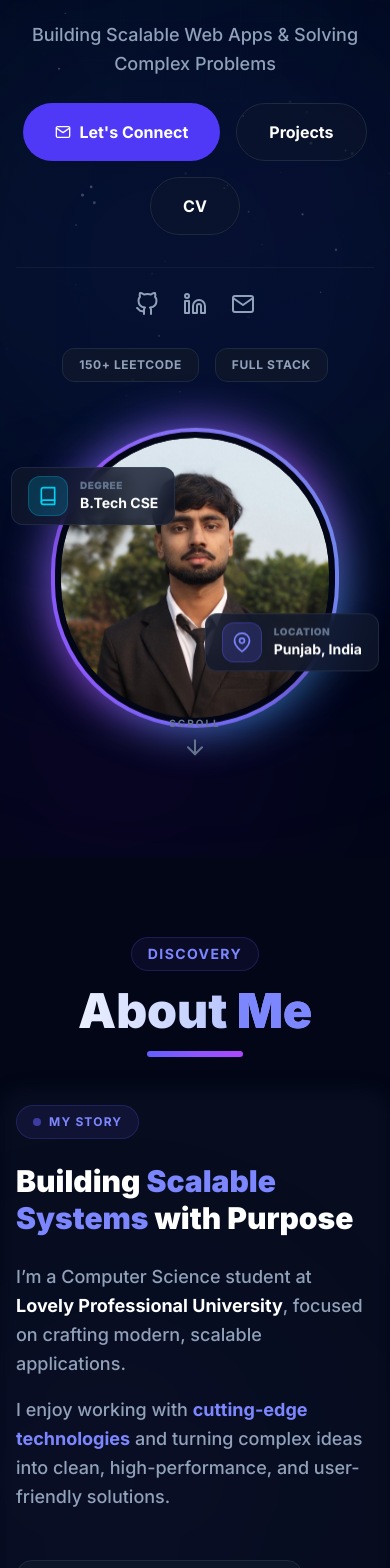
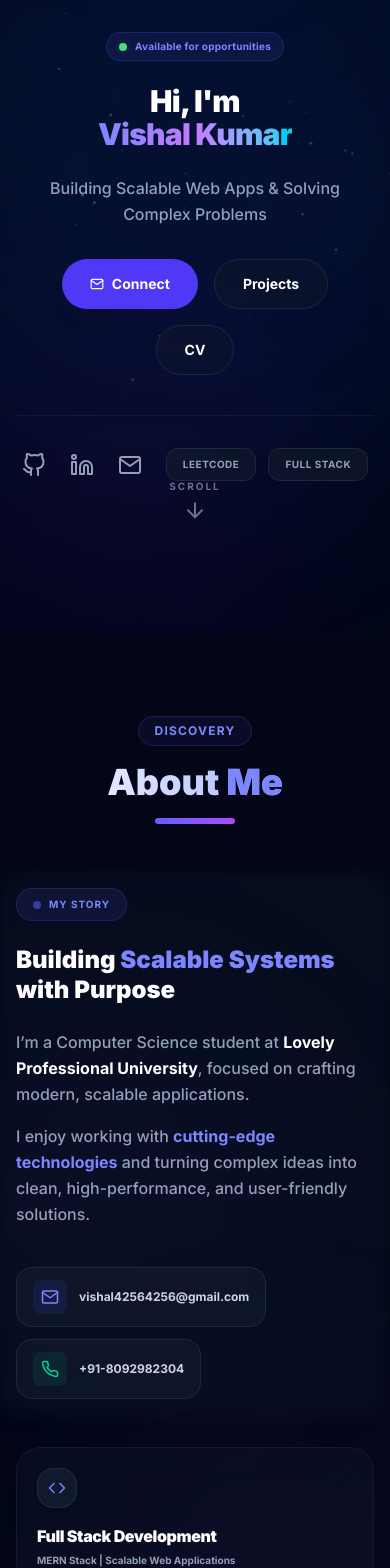
Before and after one commit to Vishal4256/portfolio-vishal, a React (Vite) app: page / in a window 390 px wide. Shown: the part 420-1988 px from the top of the page. Built offline with nearby package versions, Linux system fonts and the light colour scheme.

Commit message:
some changes

```diff
--- a/package.json
+++ b/package.json
@@ -10,7 +10,7 @@
     "lint": "eslint .",
     "preview": "vite preview",
     "predeploy": "npm run build",
-"deploy": "gh-pages -d build"
+    "deploy": "gh-pages -d dist"
   },
   "dependencies": {
     "@emailjs/browser": "^4.4.1",
--- a/src/App.jsx
+++ b/src/App.jsx
@@ -62,7 +62,7 @@ function App() {
 
       <Navbar />
 
-      <main className="relative z-10 pt-20">
+      <main className="relative z-10 pt-10">
         <Hero />
         <About />
         <Skills />
--- a/src/sections/About.jsx
+++ b/src/sections/About.jsx
@@ -56,41 +56,40 @@ export default function About() {
   }, []);
 
   return (
-    <section id="about" ref={sectionRef} className="relative py-16 overflow-hidden bg-white dark:bg-[#020617] mt-0">
+    <section id="about" ref={sectionRef} className="relative py-20 sm:py-24 overflow-hidden bg-white dark:bg-[#020617] mt-0">
       {/* Background Decorative Elements */}
       <div className="absolute top-1/4 -left-20 w-96 h-96 bg-indigo-500/10 dark:bg-indigo-500/5 blur-[100px] rounded-full pointer-events-none" />
       <div className="absolute bottom-1/4 -right-20 w-96 h-96 bg-purple-500/10 dark:bg-purple-500/5 blur-[100px] rounded-full pointer-events-none" />
 
       <div className="max-w-7xl mx-auto px-4 sm:px-6 lg:px-8 relative z-10">
         {/* Header */}
-        <div className="text-center mb-12">
-          <div className="inline-block px-4 py-1.5 mb-4 rounded-full bg-indigo-50 dark:bg-indigo-950/30 border border-indigo-100 dark:border-indigo-500/20 text-indigo-600 dark:text-indigo-400 text-sm font-bold tracking-widest uppercase">
+        <div className="text-center mb-16 sm:mb-20">
+          <div className="inline-block px-4 py-1.5 mb-4 rounded-full bg-indigo-50 dark:bg-indigo-950/30 border border-indigo-100 dark:border-indigo-500/20 text-indigo-600 dark:text-indigo-400 text-xs sm:text-sm font-bold tracking-widest uppercase">
             Discovery
           </div>
-          <h2 className="text-5xl font-black bg-gradient-to-r from-gray-900 via-indigo-800 to-indigo-600 dark:from-white dark:via-indigo-200 dark:to-indigo-400 bg-clip-text text-transparent mb-4">
+          <h2 className="text-4xl sm:text-5xl lg:text-6xl font-black bg-gradient-to-r from-gray-900 via-indigo-800 to-indigo-600 dark:from-white dark:via-indigo-200 dark:to-indigo-400 bg-clip-text text-transparent mb-4">
             About <span className="text-indigo-600 dark:text-indigo-400">Me</span>
           </h2>
-          <div className="w-24 h-1.5 bg-gradient-to-r from-indigo-500 to-purple-500 mx-auto rounded-full" />
+          <div className="w-20 sm:w-24 h-1.5 bg-gradient-to-r from-indigo-500 to-purple-500 mx-auto rounded-full" />
         </div>
 
-        <div className="grid grid-cols-1 lg:grid-cols-2 gap-16 items-center">
+        <div className="grid grid-cols-1 lg:grid-cols-2 gap-12 sm:gap-16 items-center">
 
           {/* Left Column: My Story */}
           <div ref={leftRef} className="relative group">
-            {/* Simple decorative box behind story */}
             <div className="absolute -inset-4 bg-indigo-50/50 dark:bg-slate-900/40 rounded-3xl -z-10 blur-sm group-hover:bg-indigo-50/80 dark:group-hover:bg-slate-900/60 transition-colors duration-500" />
 
-            <div className="space-y-6">
-              <div className="inline-flex items-center gap-2 px-4 py-2 rounded-full bg-indigo-500/10 border border-indigo-500/20 text-indigo-600 dark:text-indigo-400 text-xs font-bold tracking-widest uppercase">
+            <div className="space-y-6 sm:space-y-8">
+              <div className="inline-flex items-center gap-2 px-4 py-2 rounded-full bg-indigo-500/10 border border-indigo-500/20 text-indigo-600 dark:text-indigo-400 text-[10px] sm:text-xs font-bold tracking-widest uppercase">
                 <span className="w-2 h-2 rounded-full bg-indigo-600 dark:bg-indigo-500 animate-pulse" />
                 My Story
               </div>
 
-              <h3 className="text-3xl font-black text-gray-900 dark:text-white leading-tight">
+              <h3 className="text-2xl sm:text-3xl lg:text-4xl font-black text-gray-900 dark:text-white leading-tight">
                 Building <span className="text-indigo-600 dark:text-indigo-400">Scalable Systems</span> with Purpose
               </h3>
 
-              <div className="space-y-4 text-gray-600 dark:text-slate-400 text-lg leading-relaxed font-medium">
+              <div className="space-y-4 text-gray-600 dark:text-slate-400 text-base sm:text-lg leading-relaxed font-medium">
                 <p>
                   I’m a Computer Science student at <span className="text-gray-900 dark:text-white font-bold">Lovely Professional University</span>, focused on crafting modern, scalable applications.
                 </p>
@@ -100,33 +99,33 @@ export default function About() {
               </div>
 
               {/* Contact Badges */}
-              <div className="flex flex-wrap gap-4 pt-6">
-                <a href={`mailto:${personalInfo.email}`} className="flex items-center gap-3 px-5 py-3 rounded-2xl bg-white dark:bg-slate-900/80 border border-indigo-100 dark:border-slate-800 hover:border-indigo-500/50 hover:shadow-lg hover:shadow-indigo-500/10 transition-all group">
-                  <div className="p-2 rounded-lg bg-indigo-500/10 text-indigo-600 dark:text-indigo-400 group-hover:bg-indigo-500 group-hover:text-white transition-colors">
+              <div className="flex flex-wrap gap-3 sm:gap-4 pt-4 sm:pt-6">
+                <a href={`mailto:${personalInfo.email}`} className="flex items-center gap-3 px-4 sm:px-5 py-3 rounded-2xl bg-white dark:bg-slate-900/80 border border-indigo-100 dark:border-slate-800 hover:border-indigo-500/50 hover:shadow-lg hover:shadow-indigo-500/10 transition-all group overflow-hidden max-w-full">
+                  <div className="p-2 rounded-lg bg-indigo-500/10 text-indigo-600 dark:text-indigo-400 group-hover:bg-indigo-500 group-hover:text-white transition-colors shrink-0">
                     <FiMail size={18} />
                   </div>
-                  <span className="text-gray-700 dark:text-slate-300 font-bold text-sm">{personalInfo.email}</span>
+                  <span className="text-gray-700 dark:text-slate-300 font-bold text-xs sm:text-sm truncate">{personalInfo.email}</span>
                 </a>
-                <a href={`tel:${personalInfo.phone}`} className="flex items-center gap-3 px-5 py-3 rounded-2xl bg-white dark:bg-slate-900/80 border border-indigo-100 dark:border-slate-800 hover:border-emerald-500/50 hover:shadow-lg hover:shadow-emerald-500/10 transition-all group">
+                <a href={`tel:${personalInfo.phone}`} className="flex items-center gap-3 px-4 sm:px-5 py-3 rounded-2xl bg-white dark:bg-slate-900/80 border border-indigo-100 dark:border-slate-800 hover:border-emerald-500/50 hover:shadow-lg hover:shadow-emerald-500/10 transition-all group shrink-0">
                   <div className="p-2 rounded-lg bg-emerald-500/10 text-emerald-600 dark:text-emerald-400 group-hover:bg-emerald-500 group-hover:text-white transition-colors">
                     <FiPhone size={18} />
                   </div>
-                  <span className="text-gray-700 dark:text-slate-300 font-bold text-sm">{personalInfo.phone}</span>
+                  <span className="text-gray-700 dark:text-slate-300 font-bold text-xs sm:text-sm">{personalInfo.phone}</span>
                 </a>
               </div>
             </div>
           </div>
 
-          {/* Right Column: Highlight Cards - 2x2 Grid on large screens */}
-          <div ref={rightRef} className="grid grid-cols-1 sm:grid-cols-2 gap-4">
+          {/* Right Column: Highlight Cards - Granular responsive grid */}
+          <div ref={rightRef} className="grid grid-cols-1 md:grid-cols-2 gap-4">
             {highlightCards.map((card, index) => (
-              <div key={index} className="group p-6 rounded-3xl bg-white/50 dark:bg-slate-900/40 backdrop-blur-xl border border-indigo-100/50 dark:border-slate-800/50 hover:border-indigo-500/30 hover:bg-white dark:hover:bg-slate-900/60 transition-all duration-300 flex flex-col items-start gap-4 shadow-sm hover:shadow-2xl hover:shadow-indigo-500/10 hover:-translate-y-1">
-                <div className="flex-shrink-0 w-12 h-12 rounded-2xl bg-white dark:bg-slate-800/50 border border-indigo-50 dark:border-slate-700/50 flex items-center justify-center text-xl group-hover:scale-110 group-hover:bg-indigo-600 group-hover:text-white transition-all duration-300 shadow-sm">
+              <div key={index} className="group p-5 sm:p-6 rounded-3xl bg-white/50 dark:bg-slate-900/40 backdrop-blur-xl border border-indigo-100/50 dark:border-slate-800/50 hover:border-indigo-500/30 hover:bg-white dark:hover:bg-slate-900/60 transition-all duration-300 flex flex-col items-start gap-4 shadow-sm hover:shadow-2xl hover:shadow-indigo-500/10 hover:-translate-y-1">
+                <div className="flex-shrink-0 w-10 h-10 sm:w-12 sm:h-12 rounded-2xl bg-white dark:bg-slate-800/50 border border-indigo-50 dark:border-slate-700/50 flex items-center justify-center text-lg sm:text-xl group-hover:scale-110 group-hover:bg-indigo-600 group-hover:text-white transition-all duration-300 shadow-sm">
                   {card.icon}
                 </div>
                 <div>
-                  <h4 className="text-lg font-black text-gray-900 dark:text-white mb-1 tracking-tight">{card.title}</h4>
-                  <p className="text-gray-500 dark:text-slate-400 text-xs font-bold leading-relaxed">{card.subtext}</p>
+                  <h4 className="text-base sm:text-lg font-black text-gray-900 dark:text-white mb-1 tracking-tight">{card.title}</h4>
+                  <p className="text-gray-500 dark:text-slate-400 text-[10px] sm:text-xs font-bold leading-relaxed">{card.subtext}</p>
                 </div>
               </div>
             ))}
--- a/src/sections/Hero.jsx
+++ b/src/sections/Hero.jsx
@@ -47,12 +47,12 @@ export default function Hero() {
         <div className="absolute inset-0 bg-[linear-gradient(rgba(99,102,241,0.03)_1px,transparent_1px),linear-gradient(90deg,rgba(99,102,241,0.03)_1px,transparent_1px)] bg-[size:40px_40px] [mask-image:radial-gradient(ellipse_80%_50%_at_50%_0%,#000_70%,transparent_100%)] dark:opacity-40" />
       </div>
 
-      <div ref={containerRef} className="relative z-10 max-w-7xl mx-auto px-4 sm:px-6 lg:px-8 py-2">
-        <div className="flex flex-col lg:flex-row items-center justify-between gap-12 lg:gap-24">
+      <div ref={containerRef} className="relative z-10 max-w-7xl mx-auto px-4 sm:px-6 lg:px-8 pt-5 sm:pt-8 pb-6 sm:pb-10 lg:py-8">
+        <div className="flex flex-col-reverse lg:flex-row items-center justify-between gap-12 lg:gap-24">
 
           {/* Left Content */}
-          <div ref={leftContentRef} className="flex-1 text-center lg:text-left">
-            <div className="inline-flex items-center gap-2 bg-indigo-500/10 border border-indigo-500/20 text-indigo-600 dark:text-indigo-400 text-xs sm:text-sm font-bold px-4 py-2 rounded-full mb-4 tracking-wide">
+          <div ref={leftContentRef} className="flex-1 text-center lg:text-left pt-10 lg:pt-0">
+            <div className="inline-flex items-center gap-2 bg-indigo-500/10 border border-indigo-500/20 text-indigo-600 dark:text-indigo-400 text-[10px] sm:text-xs font-bold px-3 py-1.5 rounded-full mb-6 lg:mb-8 tracking-wide">
               <div className="status-pulse">
                 <span className="status-pulse-ping"></span>
                 <span className="status-pulse-inner"></span>
@@ -60,7 +60,7 @@ export default function Hero() {
               Available for opportunities
             </div>
 
-            <h1 className="text-6xl sm:text-7xl lg:text-8xl font-black leading-[1.1] mb-6 tracking-tight">
+            <h1 className="text-3xl sm:text-5xl md:text-6xl lg:text-8xl font-black leading-[1.1] mb-6 lg:mb-8 tracking-tight">
               <span className="text-gray-900 dark:text-white">Hi, I'm</span>
               <br />
               <span className="bg-gradient-to-r from-indigo-500 via-purple-500 to-cyan-500 dark:from-indigo-400 dark:via-purple-400 dark:to-cyan-400 bg-clip-text text-transparent">
@@ -68,24 +68,24 @@ export default function Hero() {
               </span>
             </h1>
 
-            <p className="text-lg sm:text-xl text-gray-600 dark:text-slate-400 font-medium mb-6 max-w-2xl mx-auto lg:mx-0 leading-relaxed">
+            <p className="text-base sm:text-lg lg:text-xl text-gray-600 dark:text-slate-400 font-medium mb-8 lg:mb-10 max-w-2xl mx-auto lg:mx-0 leading-relaxed px-2 sm:px-0">
               Building Scalable Web Apps & Solving Complex Problems
             </p>
 
-            <div className="flex flex-wrap gap-4 justify-center lg:justify-start mb-8">
-              <a href="#contact" className="px-8 py-4 rounded-full bg-indigo-600 hover:bg-indigo-500 text-white font-bold flex items-center gap-2 transition-all hover:scale-105 hover:shadow-[0_0_30px_rgba(79,70,229,0.4)]">
-                <FiMail /> Let's Connect
+            <div className="flex flex-wrap gap-4 justify-center lg:justify-start mb-10 lg:mb-12">
+              <a href="#contact" className="px-7 sm:px-8 py-3.5 sm:py-4 rounded-full bg-indigo-600 hover:bg-indigo-500 text-white font-bold flex items-center gap-2 transition-all hover:scale-105 hover:shadow-[0_0_30px_rgba(79,70,229,0.4)] text-sm sm:text-base">
+                <FiMail /> Connect
               </a>
-              <a href="#projects" className="px-8 py-4 rounded-full bg-white dark:bg-slate-900/50 border border-gray-200 dark:border-slate-800 hover:border-indigo-500/50 text-gray-700 dark:text-white font-bold transition-all hover:bg-gray-50 dark:hover:bg-slate-800 shadow-sm dark:shadow-none">
+              <a href="#projects" className="px-7 sm:px-8 py-3.5 sm:py-4 rounded-full bg-white dark:bg-slate-900/50 border border-gray-200 dark:border-slate-800 hover:border-indigo-500/50 text-gray-700 dark:text-white font-bold transition-all hover:bg-gray-50 dark:hover:bg-slate-800 shadow-sm dark:shadow-none text-sm sm:text-base">
                 Projects
               </a>
-              <a href="/vk.pdf" download className="px-8 py-4 rounded-full bg-white dark:bg-slate-900/50 border border-gray-200 dark:border-slate-800 hover:border-indigo-500/50 text-gray-700 dark:text-white font-bold transition-all hover:bg-gray-50 dark:hover:bg-slate-800 shadow-sm dark:shadow-none">
+              <a href="/vk.pdf" download className="px-7 sm:px-8 py-3.5 sm:py-4 rounded-full bg-white dark:bg-slate-900/50 border border-gray-200 dark:border-slate-800 hover:border-indigo-500/50 text-gray-700 dark:text-white font-bold transition-all hover:bg-gray-50 dark:hover:bg-slate-800 shadow-sm dark:shadow-none text-sm sm:text-base">
                 CV
               </a>
             </div>
 
             {/* Socials and Badges */}
-            <div className="flex flex-wrap items-center justify-center lg:justify-start gap-8 pt-6 border-t border-gray-200 dark:border-slate-800/50">
+            <div className="flex flex-wrap items-center justify-center lg:justify-start gap-6 sm:gap-10 pt-8 border-t border-gray-200 dark:border-slate-800/50">
               <div className="flex items-center gap-6 text-gray-400 dark:text-slate-400">
                 <a href={personalInfo.github} target="_blank" rel="noopener noreferrer" className="hover:text-indigo-600 dark:hover:text-white transition-colors">
                   <FiGithub size={24} />
@@ -97,11 +97,11 @@ export default function Hero() {
                   <FiMail size={24} />
                 </a>
               </div>
-              <div className="flex gap-4">
-                <span className="px-4 py-2 rounded-xl bg-gray-100 dark:bg-slate-900/80 border border-gray-200 dark:border-slate-800 text-gray-600 dark:text-slate-400 text-xs font-bold uppercase tracking-wider">
-                  150+ LeetCode
+              <div className="flex gap-3 sm:gap-4">
+                <span className="px-4 py-2 rounded-xl bg-gray-100 dark:bg-slate-900/80 border border-gray-200 dark:border-slate-800 text-gray-600 dark:text-slate-400 text-[10px] sm:text-xs font-bold uppercase tracking-wider">
+                  LeetCode
                 </span>
-                <span className="px-4 py-2 rounded-xl bg-gray-100 dark:bg-slate-900/80 border border-gray-200 dark:border-slate-800 text-gray-600 dark:text-slate-400 text-xs font-bold uppercase tracking-wider">
+                <span className="px-4 py-2 rounded-xl bg-gray-100 dark:bg-slate-900/80 border border-gray-200 dark:border-slate-800 text-gray-600 dark:text-slate-400 text-[10px] sm:text-xs font-bold uppercase tracking-wider">
                   Full Stack
                 </span>
               </div>
@@ -109,40 +109,30 @@ export default function Hero() {
           </div>
 
           {/* Right Content: Avatar */}
-          <div ref={avatarRef} className="relative flex-shrink-0">
-            <div className="relative w-72 h-72 sm:w-80 sm:h-80 lg:w-[450px] lg:h-[450px]">
-              {/* Glowing ring - Refined for both modes */}
-              <div className="absolute inset-0 rounded-full bg-gradient-to-tr from-indigo-500/50 via-purple-500/50 to-cyan-500/50 dark:from-indigo-500 dark:via-purple-500 dark:to-cyan-500 p-1 avatar-glow animate-float shadow-lg dark:shadow-none" style={{ animationDelay: '1.5s' }}>
-                <div className="w-full h-full rounded-full bg-white dark:bg-[#020617] flex items-center justify-center overflow-hidden border-[6px] border-white dark:border-[#020617]">
+          <div ref={avatarRef} className="relative flex-shrink-0 group">
+            {/* Background Glow */}
+            <div className="absolute inset-[-10%] bg-indigo-500/20 dark:bg-indigo-500/10 blur-[50px] rounded-full sm:hidden group-hover:opacity-100 transition-opacity" />
+
+            <div className="relative w-56 h-56 sm:w-64 md:w-80 lg:w-[450px] lg:h-[450px]">
+              {/* Glowing ring */}
+              <div className="absolute inset-0 rounded-full bg-gradient-to-tr from-indigo-500/50 via-purple-500/50 to-cyan-500/50 dark:from-indigo-500 dark:via-purple-500 dark:to-cyan-400 p-1 animate-float shadow-xl" style={{ animationDelay: '1.5s' }}>
+                <div className="w-full h-full rounded-full bg-white dark:bg-[#020617] flex items-center justify-center overflow-hidden border-[4px] sm:border-[6px] border-white dark:border-[#020617]">
                   <img
                     src="/vphoto.jpg"
                     alt="Vishal Kumar"
-                    className="w-full h-full object-cover rounded-full grayscale-[10%] hover:grayscale-0 transition-all duration-500Scale"
+                    className="w-full h-full object-cover rounded-full"
                   />
                 </div>
               </div>
 
-              {/* Floating Info Cards - Clean White/Indigo aesthetic for Light Mode */}
-              <div className="absolute top-10 -left-10 lg:-left-16 animate-float z-20">
-                <div className="glass-card-sm bg-white/95 dark:bg-slate-900/80 backdrop-blur-xl border border-indigo-100 dark:border-slate-700/50 p-3 rounded-2xl flex items-center gap-4 shadow-[0_10px_40px_rgba(99,102,241,0.1)] dark:shadow-2xl hover:scale-105 transition-all duration-300">
-                  <div className="w-10 h-10 rounded-xl bg-cyan-500/10 dark:bg-cyan-500/20 flex items-center justify-center text-cyan-600 dark:text-cyan-400 border border-cyan-500/20 dark:border-cyan-500/30">
-                    <FiBook size={20} />
+              <div className="absolute bottom-2 -right-4 sm:bottom-10 sm:-right-10 lg:-right-16 animate-float-delayed z-20 scale-[0.8] sm:scale-90 lg:scale-100 origin-left sm:origin-center">
+                <div className="glass-card-sm bg-white/95 dark:bg-slate-900/90 backdrop-blur-xl border border-indigo-100 dark:border-slate-700/50 p-3 rounded-2xl flex items-center gap-3 shadow-2xl">
+                  <div className="w-9 h-9 sm:w-10 sm:h-10 rounded-xl bg-indigo-500/10 dark:bg-indigo-500/20 flex items-center justify-center text-indigo-600 dark:text-indigo-400 border border-indigo-500/20">
+                    <FiBook size={18} />
                   </div>
                   <div>
-                    <p className="text-[10px] uppercase tracking-wider text-indigo-400 dark:text-slate-500 font-black">Degree</p>
-                    <p className="text-sm font-bold text-gray-900 dark:text-white">B.Tech CSE</p>
-                  </div>
-                </div>
-              </div>
-
-              <div className="absolute bottom-10 -right-10 lg:-right-16 animate-float-delayed z-20">
-                <div className="glass-card-sm bg-white/95 dark:bg-slate-900/80 backdrop-blur-xl border border-indigo-100 dark:border-slate-700/50 p-3 rounded-2xl flex items-center gap-4 shadow-[0_10px_40px_rgba(99,102,241,0.1)] dark:shadow-2xl hover:scale-105 transition-all duration-300">
-                  <div className="w-10 h-10 rounded-xl bg-indigo-500/10 dark:bg-indigo-500/20 flex items-center justify-center text-indigo-600 dark:text-indigo-400 border border-indigo-500/20 dark:border-indigo-500/30">
-                    <FiMapPin size={20} />
-                  </div>
-                  <div>
-                    <p className="text-[10px] uppercase tracking-wider text-indigo-400 dark:text-slate-500 font-black">Location</p>
-                    <p className="text-sm font-bold text-gray-900 dark:text-white">Punjab, India</p>
+                    <p className="text-[8px] sm:text-[10px] uppercase tracking-wider text-indigo-400 dark:text-slate-500 font-black">Degree</p>
+                    <p className="text-xs sm:text-sm font-bold text-gray-900 dark:text-white">B.Tech CSE</p>
                   </div>
                 </div>
               </div>
```
